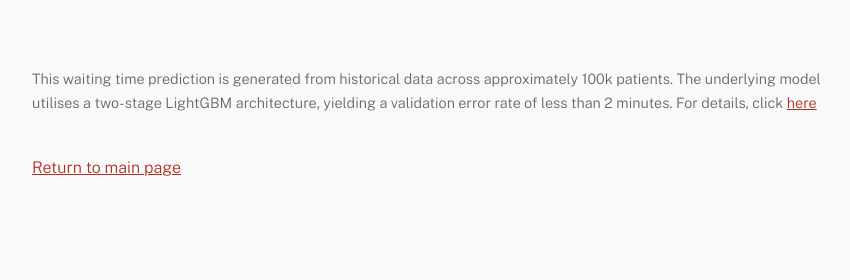
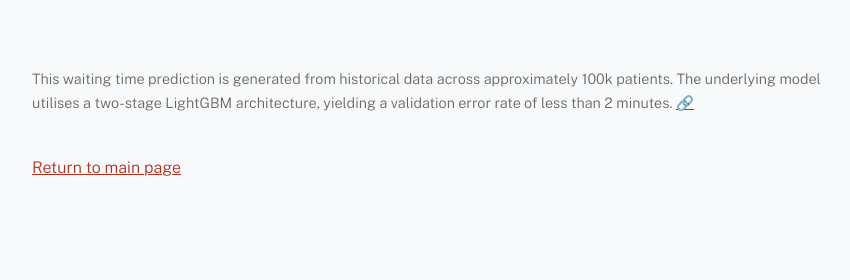
Before and after one commit to t-ching/wt-prediction, a Flask app: template templates/WaitingTime.html in a window 1280 px wide. Shown: the part 181-461 px from the top of the page, without its empty margins (58-908 px from the left). Run offline with Flask 3, Linux system fonts and the light colour scheme; the template is opened without the code that fills it, so the values that code supplies are empty; parts of the project's set-up code (start-up, migrations or seed data) failed here and were passed over.

Commit message:
Update WaitingTime.html

```diff
--- a/templates/WaitingTime.html
+++ b/templates/WaitingTime.html
@@ -17,7 +17,7 @@
   <p style="font-size: 0.9rem; color: #666; line-height: 1.6; max-width: 800px;">
     This waiting time prediction is generated from historical data across approximately 100k patients.
     The underlying model utilises a two-stage LightGBM architecture, yielding a validation error rate
-    of less than 2 minutes. For details, click <a href="github.com/t-ching/wt-prediction/blob/dc6628b28a6b5b7f7f3dbc99456e4724cbbb2446/README.md" target="_blank" rel="noopener noreferrer">here</a>
+    of less than 2 minutes. <a href="github.com/t-ching/wt-prediction/blob/dc6628b28a6b5b7f7f3dbc99456e4724cbbb2446/README.md" target="_blank" rel="noopener noreferrer">🔗</a>
   </p>
   <br>
   <a href="/">Return to main page</a>
```
